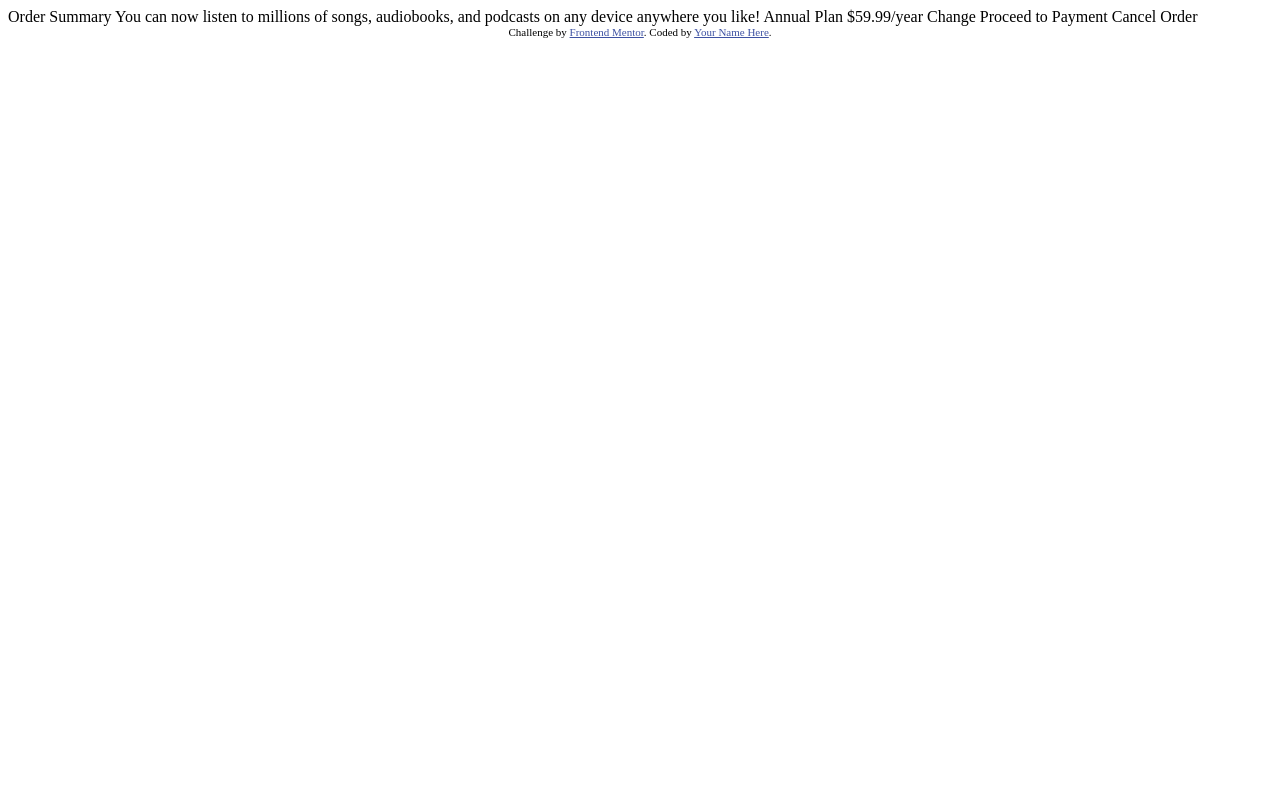
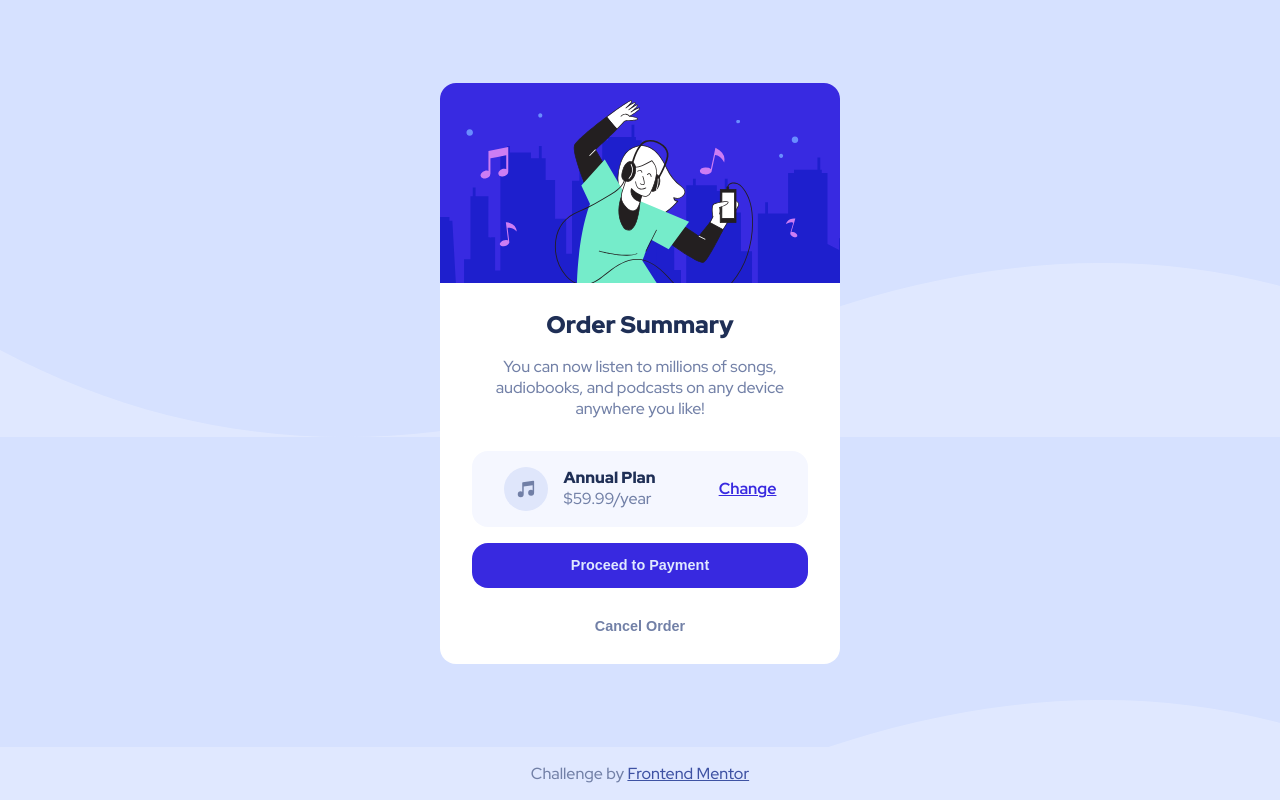
Before and after one commit to GaneshS288/order-summary-card, a plain HTML site: page index.html in a window 1280 px wide. Drawn offline with Linux system fonts and the light colour scheme.

Commit message:
finish challange

```diff
--- a/index.html
+++ b/index.html
@@ -1,37 +1,82 @@
 <!DOCTYPE html>
 <html lang="en">
     <head>
-  <meta charset="UTF-8">
-  <meta name="viewport" content="width=device-width, initial-scale=1.0"> <!-- displays site properly based on user's device -->
+        <meta charset="UTF-8" />
+        <meta name="viewport" content="width=device-width, initial-scale=1.0" />
+        <!-- displays site properly based on user's device -->
 
-  <link rel="icon" type="image/png" sizes="32x32" href="./images/favicon-32x32.png">
+        <link
+            rel="icon"
+            type="image/png"
+            sizes="32x32"
+            href="./images/favicon-32x32.png"
+        />
+        <link rel="stylesheet" href="style.css" />
 
         <title>Frontend Mentor | Order summary card</title>
 
         <!-- Feel free to remove these styles or customise in your own stylesheet 👍 -->
         <style>
-    .attribution { font-size: 11px; text-align: center; }
-    .attribution a { color: hsl(228, 45%, 44%); }
+            .attribution {
+                font-size: 11px;
+                text-align: center;
+            }
+            .attribution a {
+                color: hsl(228, 45%, 44%);
+            }
         </style>
     </head>
     <body>
+        <main>
+            <article class="order-card">
+                <div class="order-card--hero-container">
+                    <img
+                        src="./images/illustration-hero.svg"
+                        alt="girl listening to music and dancing"
+                    />
+                </div>
 
-  Order Summary
+                <div class="content-container">
+                    <div class="summary-container">
+                        <h1 class="summary-heading">Order Summary</h1>
 
-  You can now listen to millions of songs, audiobooks, and podcasts on any
-  device anywhere you like!
+                        <p class="summary-text">
+                            You can now listen to millions of songs, audiobooks,
+                            and podcasts on any device anywhere you like!
+                        </p>
+                    </div>
 
-  Annual Plan
-  $59.99/year
+                    <article class="pricing-overview">
+                        <div>
+                            <img
+                                src="./images/icon-music.svg"
+                                alt="music-icon"
+                                height="44"
+                                width="44"
+                            />
+                            <div class="pricing-container">
+                                <h2>Annual Plan</h2>
+                                <p>$59.99/year</p>
+                            </div>
+                        </div>
+                        <a href="/">Change</a>
+                    </article>
 
-  Change
-
-  Proceed to Payment
-  Cancel Order
+                    <div class="buttons-container">
+                        <button type="button">Proceed to Payment</button>
+                        <button type="button">Cancel Order</button>
+                    </div>
+                </div>
+            </article>
+        </main>
 
         <div class="attribution">
-    Challenge by <a href="https://www.frontendmentor.io?ref=challenge" target="_blank">Frontend Mentor</a>.
-    Coded by <a href="#">Your Name Here</a>.
+            <p>
+                Challenge by
+            <a
+                href="https://www.frontendmentor.io?ref=challenge"
+                target="_blank"
+                >Frontend Mentor
         </div>
     </body>
 </html>
--- /dev/null
+++ b/style.css
@@ -0,0 +1,166 @@
+@import url("https://fonts.googleapis.com/css2?family=Red+Hat+Display:ital,wght@0,300..900;1,300..900&display=swap");
+
+*,
+*::before,
+*::after {
+    box-sizing: border-box;
+}
+
+:root {
+    --pale-blue: hsl(225, 100%, 94%);
+    --bright-blue: hsl(245, 75%, 52%);
+    --very-pale-blue: hsl(225, 100%, 98%);
+    --desaturated-blue: hsl(224, 23%, 55%);
+    --dark-blue: hsl(223, 47%, 23%);
+}
+
+body {
+    min-height: 100vh;
+    margin: 0;
+    display: grid;
+    font-family: "Red Hat Display", "sans-serif";
+    grid-template-rows: 1fr auto;
+}
+
+p {
+    font-size: 1rem;
+    color: var(--desaturated-blue);
+    font-weight: 500;
+}
+
+h1,
+h2 {
+    font-weight: 900;
+    color: var(--dark-blue);
+}
+
+button {
+    padding: 1em;
+    font-size: 0.9rem;
+    font-weight: 700;
+    border: none;
+    border-radius: 1rem;
+}
+
+main {
+    display: grid;
+    grid-template-columns: minmax(18rem, 25rem);
+    place-content: center;
+    padding: 1rem;
+    background-color: var(--pale-blue);
+    background-image: url(./images/pattern-background-desktop.svg);
+}
+
+.order-card {
+    display: grid;
+    grid-template-columns: 1fr;
+    border-radius: 1rem;
+    background-color: white;
+}
+
+.content-container {
+    padding: 0 2em;
+}
+
+.order-card--hero-container {
+    justify-self: stretch;
+}
+
+.order-card--hero-container > img {
+    object-fit: cover;
+    width: 100%;
+    height: 100%;
+    border-radius: 1rem 1rem 0 0;
+}
+
+.summary-container {
+    display: grid;
+    justify-items: center;
+}
+
+.summary-heading {
+    margin-top: 1.6rem;
+    margin-bottom: 0;
+}
+
+.summary-text {
+    text-align: center;
+}
+
+.pricing-overview {
+    display: flex;
+    align-items: center;
+    justify-content: space-around;
+    margin-top: 1em;
+    border-radius: 1rem;
+    background-color: var(--very-pale-blue);
+    padding: 1em 0;
+}
+
+.pricing-overview > div {
+    display: flex;
+    gap: 1em;
+}
+
+.pricing-overview > a {
+    font-weight: 700;
+    color: var(--bright-blue);
+}
+
+.pricing-overview > a:hover {
+    text-decoration: none;
+    color: var(--desaturated-blue);
+}
+
+.pricing-container > h2, .pricing-container > p {
+    margin: 0;
+}
+
+.pricing-container > h2 {
+    font-size: 1rem;
+}
+
+.buttons-container {
+    display: flex;
+    flex-direction: column;
+    gap: 1em;
+    margin: 1em 0;
+}
+
+.buttons-container > button:first-child {
+    background-color: var(--bright-blue);
+    color: var(--pale-blue)
+}
+
+.buttons-container > button:first-child:hover {
+    background-color: rgb(73, 73, 198);
+}
+
+.buttons-container > button:last-child {
+    background-color: transparent;
+    color: var(--desaturated-blue);
+}
+
+.buttons-container > button:last-child:hover {
+    color: var(--dark-blue);
+}
+
+@media screen and (max-width: 24rem ) {
+    main {
+        background-image: url(./images/pattern-background-mobile.svg);
+    }
+}
+
+.attribution {
+    background-color: var(--pale-blue);
+    & * {
+        font-size: 1rem
+    }
+
+    & a {
+        color: var(--bright-blue);
+    }
+    & a:active, a:visited {
+        color: var(--dark-blue);
+    }
+}
```
Lines whose indentation alone changed are shown as unchanged.
